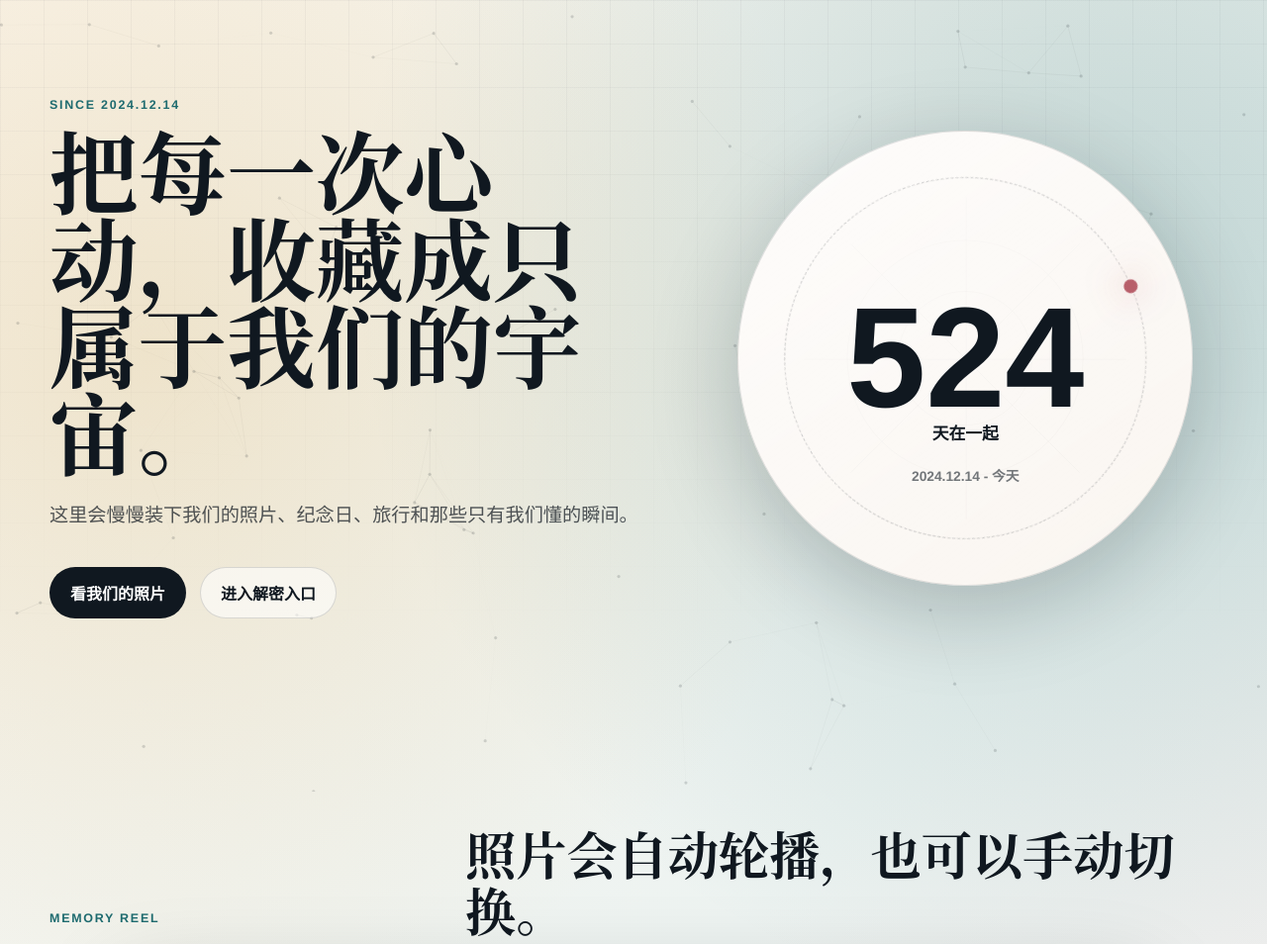
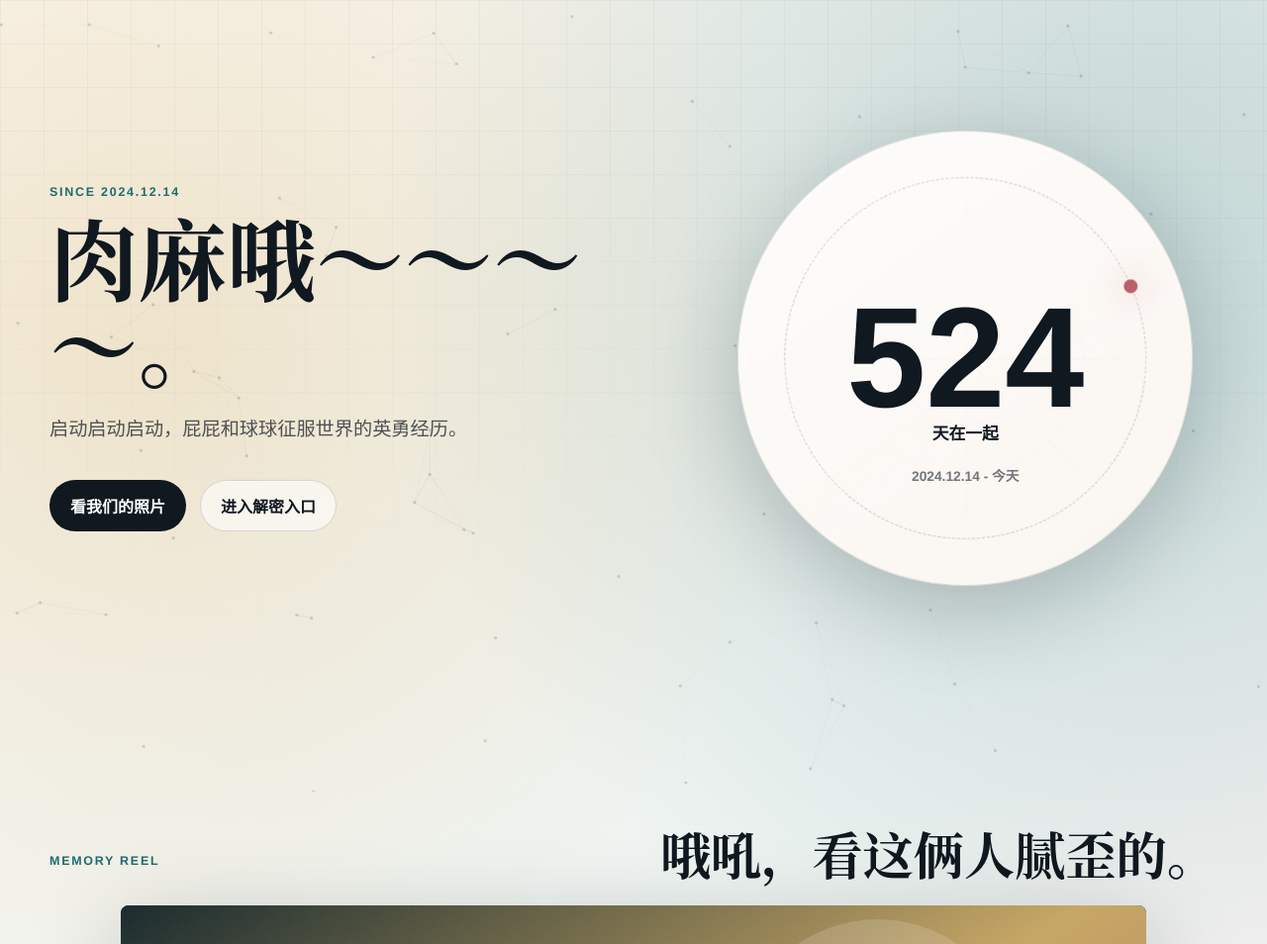
Before and after one commit to gggccclll/qita-520-memory, a plain HTML site: page index.html in a window 1280 px wide. Shown: the top 954 px of the page at 99% size. Drawn offline with Linux system fonts and the light colour scheme.

Commit message:
Update index.html

```diff
--- a/index.html
+++ b/index.html
@@ -4,7 +4,7 @@
     <meta charset="UTF-8" />
     <meta name="viewport" content="width=device-width, initial-scale=1.0" />
     <meta name="theme-color" content="#101820" />
-    <title>我们的纪念馆</title>
+    <title>屁屁和球球的空间</title>
     <link rel="stylesheet" href="styles.css" />
   </head>
   <body>
@@ -14,9 +14,9 @@
       <section class="hero-section" aria-label="我们的纪念首页">
         <div class="hero-copy">
           <p class="eyebrow">Since 2024.12.14</p>
-          <h1>把每一次心动，收藏成只属于我们的宇宙。</h1>
+          <h1>肉麻哦～～～～。</h1>
           <p class="hero-note">
-            这里会慢慢装下我们的照片、纪念日、旅行和那些只有我们懂的瞬间。
+            启动启动启动，屁屁和球球征服世界的英勇经历。
           </p>
           <div class="hero-actions">
             <a class="primary-link" href="#photos">看我们的照片</a>
@@ -24,7 +24,7 @@
           </div>
         </div>
 
-        <div class="time-orbit" aria-label="在一起的时间">
+        <div class="time-orbit" aria-label="你肯定会知道的">
           <div class="orbit-ring"></div>
           <div class="days-number" id="daysTogether">0</div>
           <div class="days-label">天在一起</div>
@@ -35,7 +35,7 @@
       <section class="section-band" id="photos">
         <div class="section-heading">
           <p class="eyebrow">Memory Reel</p>
-          <h2>照片会自动轮播，也可以手动切换。</h2>
+          <h2>哦吼，看这俩人腻歪的。</h2>
         </div>
 
         <div class="gallery-shell">
```
